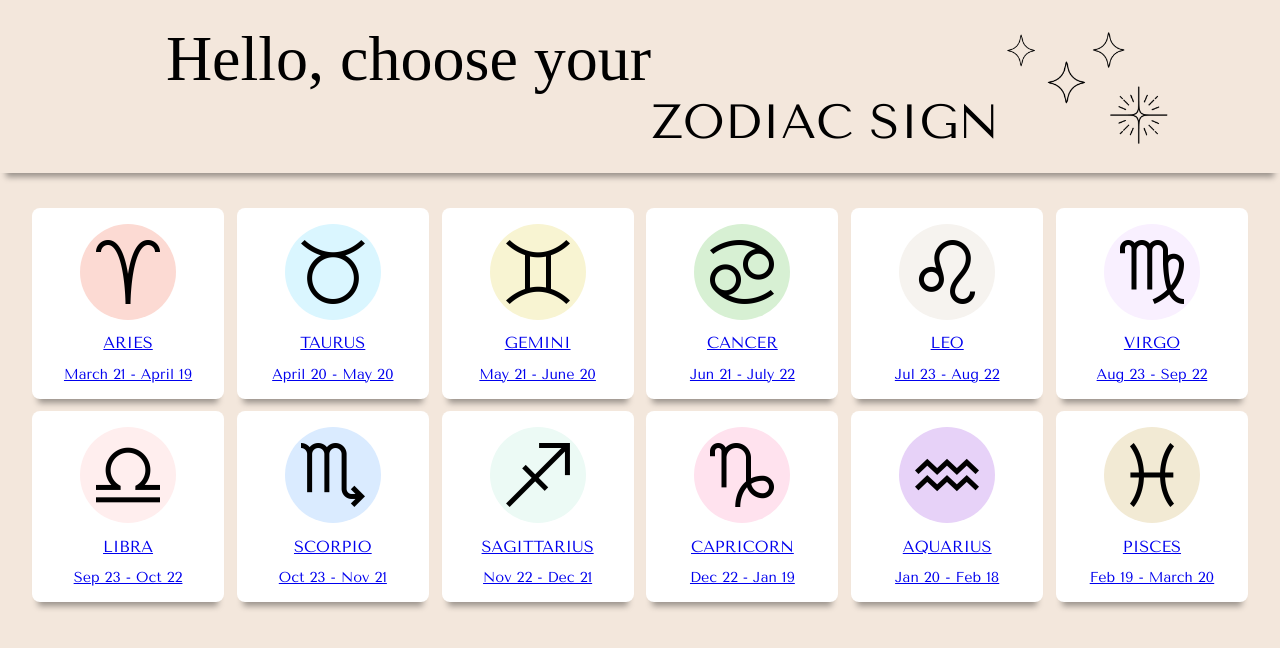
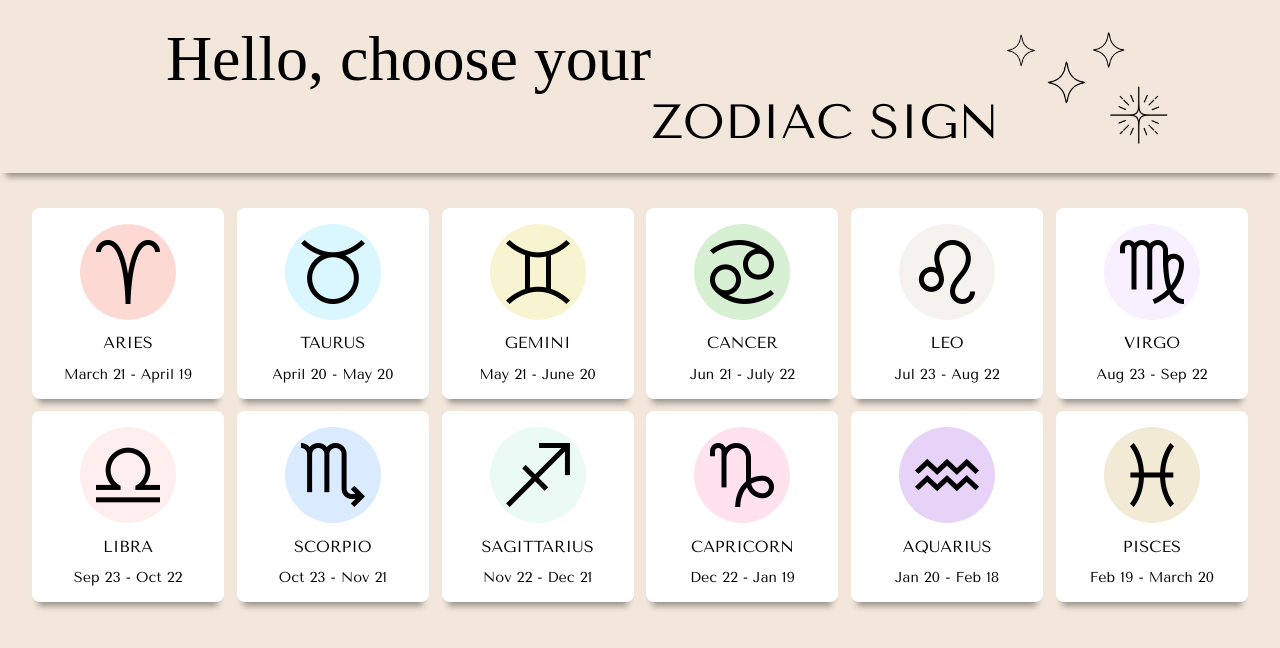
Before and after one commit to ReactFED22G-LMNJ/Horoskop, a React (Vite) app: page /chooseyoursign in a window 1280 px wide. Shown: the top 648 px of the page. Built offline with nearby package versions, Linux system fonts and the light colour scheme; a web font is replaced by a local one.

Commit message:
added styling styling to react-router-dom links

```diff
--- a/src/pages/ChooseYourSign.tsx
+++ b/src/pages/ChooseYourSign.tsx
@@ -10,14 +10,14 @@ function ChooseYourSign() {
       <HeaderChooseYourSign />
       <ZodiacSignContainer>
         {ZodiacSigns.map((zodiacSign) => (
-          <Link key={zodiacSign.name} to={`/dailyhoroscope/${zodiacSign.name.toLowerCase()}`}>
+          <ZodiacLink key={zodiacSign.name} to={`/dailyhoroscope/${zodiacSign.name.toLowerCase()}`}>
             <ZodiacSignCard
               image={zodiacSign.image}
               name={zodiacSign.name}
               color={zodiacSign.color}
               date={zodiacSign.date}
             />
-          </Link>
+          </ZodiacLink>
         ))}
       </ZodiacSignContainer>
     </div>
@@ -32,4 +32,9 @@ const ZodiacSignContainer = styled.div`
   max-width: 1280px;
 `;
 
+export const ZodiacLink = styled(Link)`
+   color: #000000;
+   text-decoration: none;
+`;
+
 export default ChooseYourSign;
```
